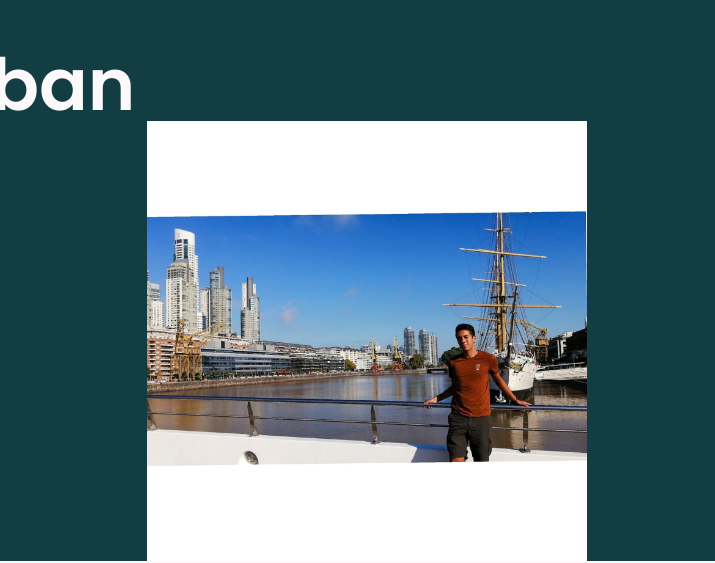
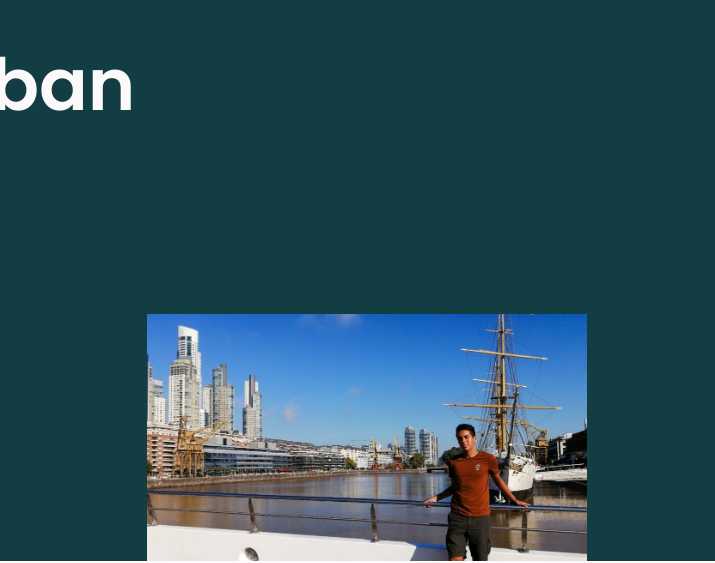
Before and after one commit to estebansergio618/FCEyN-UBA2.0, a plain HTML site: page index.html in a window 1280 px wide. Shown: the part 239-802 px from the top of the page, 565-1280 px from the left. Drawn offline with nearby package versions, Linux system fonts and the light colour scheme.

Commit message:
commit-09/04/2021
borre y cambie la imagen del home

```diff
--- a/index.html
+++ b/index.html
@@ -74,7 +74,7 @@
                     </div>
 
                     <div class="home__img" >
-                        <img src="assets/yo.jpg" alt="" class="">
+                        <img src="assets/yo1.jpg" alt="" class="">
                     </div>
 
 
```
Also changed, not shown: assets/yo.jpg (deleted), assets/yo1.jpg (added).
